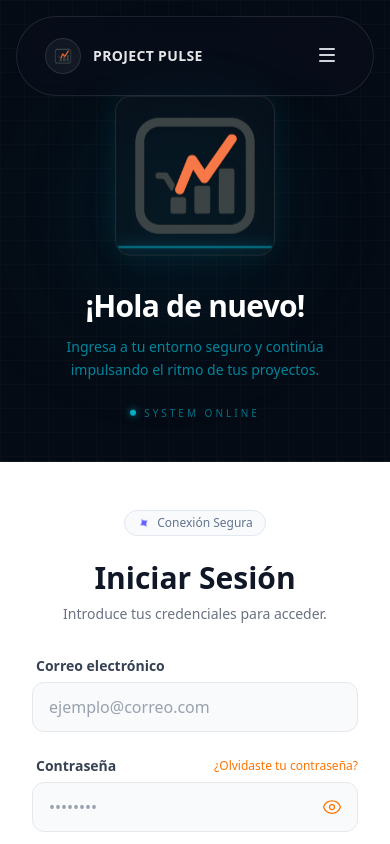
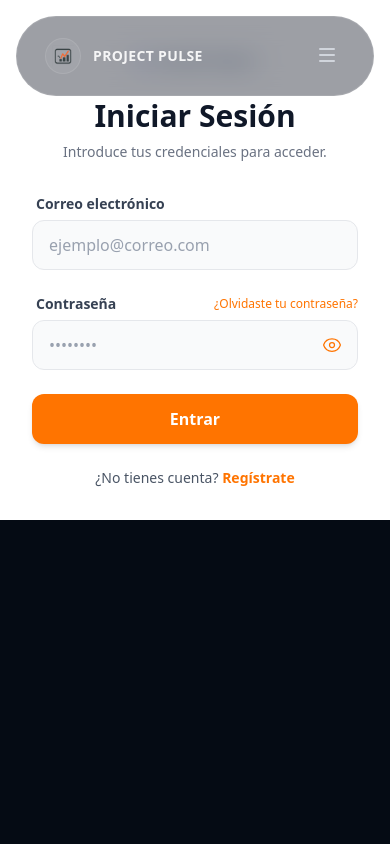
Before and after one commit to Marianvsf/Project-Pulse, a Next.js app: page /login in a window 390 px wide. Shown: the top 844 px of the page. Built offline with nearby package versions, Linux system fonts and the light colour scheme; no server answers.

Commit message:
resposive view

```diff
--- a/src/app/views/LoginView.tsx
+++ b/src/app/views/LoginView.tsx
@@ -79,7 +79,7 @@ export default function LoginView() {
             </div>
 
             {/* LADO IZQUIERDO */}
-            <div className="w-full md:w-5/12 min-h-[50vh] md:min-h-screen bg-[#050B14] flex flex-col items-center justify-center p-10 text-center relative overflow-hidden border-b md:border-b-0 md:border-r border-white/5 pt-24 md:pt-10">
+            <div className="hidden md:flex w-full md:w-5/12 md:min-h-screen bg-[#050B14] flex-col items-center justify-center p-10 text-center relative overflow-hidden md:border-r border-white/5 md:pt-10">
                 {/* Cyber Grid */}
                 <div className="absolute inset-0 bg-[linear-gradient(to_right,#4f4f4f10_1px,transparent_1px),linear-gradient(to_bottom,#4f4f4f10_1px,transparent_1px)] bg-[size:24px_24px] pointer-events-none" />
 
```
